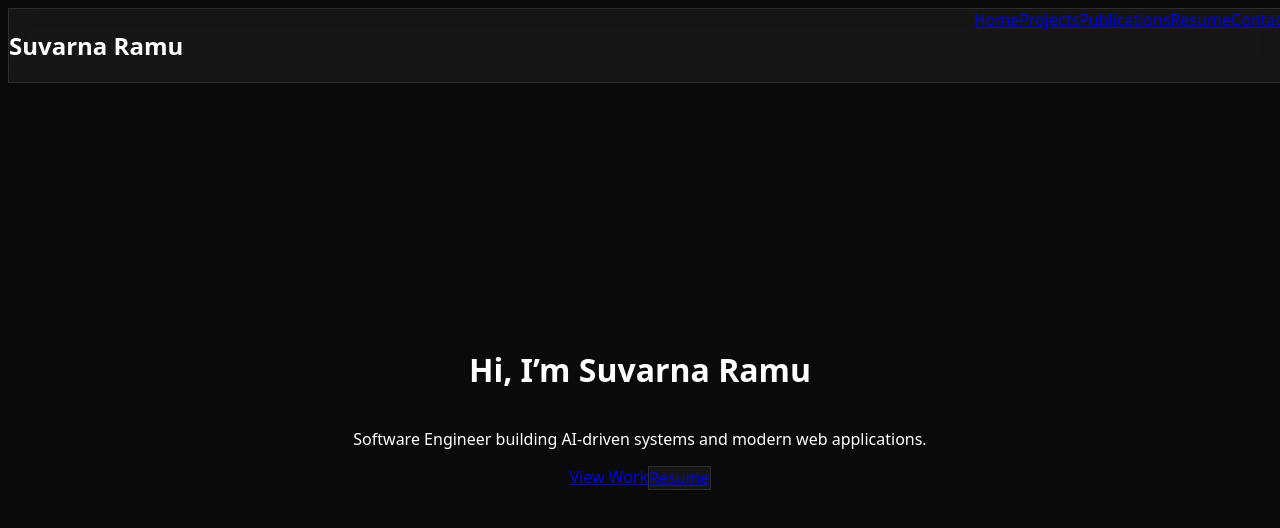
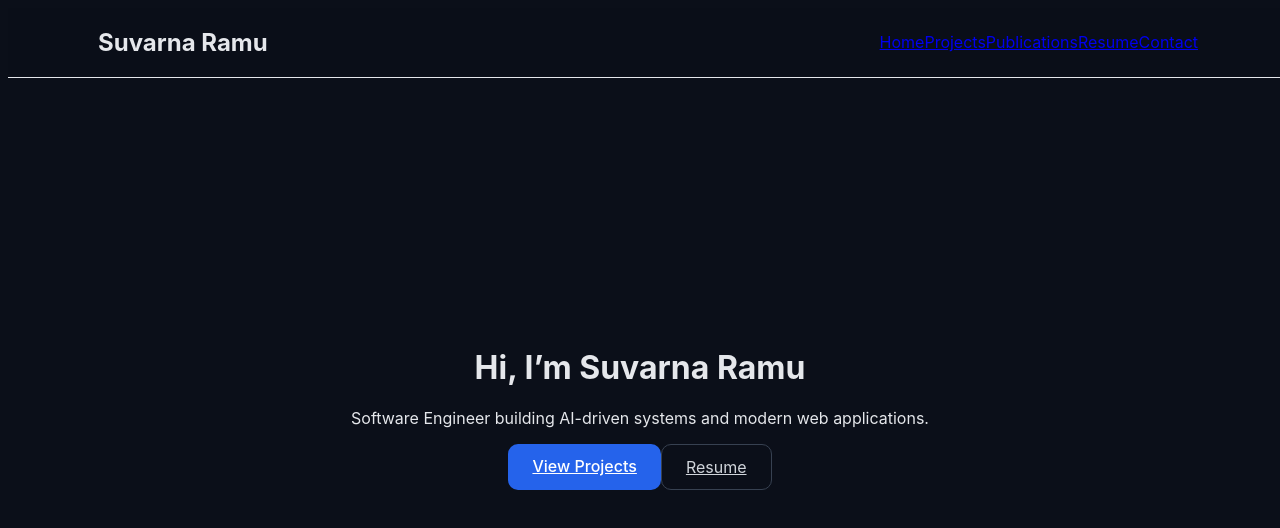
Before and after one commit to SuvarnaAdityan/Suvarna-Portfolio, a Next.js app: page / in a window 1280 px wide. Shown: the top 528 px of the page. Built offline with nearby package versions, Linux system fonts and the light colour scheme.

Commit message:
fixed UI alignment and styling

```diff
--- a/app/Projects/page.js
+++ b/app/Projects/page.js
@@ -4,38 +4,36 @@ import GitHubRepos from "../../components/GitHubRepos";
 
 export default function Projects() {
   return (
-    <main className="px-6 py-24 max-w-6xl mx-auto">
+    <main className="container px-6 py-28">
 
-      <h1 className="text-4xl font-bold mb-10">Projects</h1>
+      <h1 className="text-3xl font-semibold mb-10">Projects</h1>
 
-      {/* Featured Projects */}
-      <div className="space-y-8">
+      <div className="grid md:grid-cols-2 gap-6">
 
-        <div className="glass p-6 rounded-xl">
+        <div className="glass p-6">
           <h2 className="text-xl font-semibold">Fraud Detection System</h2>
           <p className="text-gray-400 mt-2">
             Deep learning model achieving up to 99% accuracy.
           </p>
           <a href="https://ijsrset.com/%20IJSRSET207380"
-            className="text-blue-400 mt-2 block">
-            View Publication →
+            className="text-blue-400 mt-3 inline-block">
+            View →
           </a>
         </div>
 
-        <div className="glass p-6 rounded-xl">
+        <div className="glass p-6">
           <h2 className="text-xl font-semibold">Social Network Analysis</h2>
           <p className="text-gray-400 mt-2">
-            Visualization of network centrality measures.
+            Visualization of network centrality metrics.
           </p>
         </div>
 
       </div>
 
-      {/* GitHub Section */}
-      <section className="mt-20">
-        <h2 className="text-3xl font-bold mb-6">GitHub Projects</h2>
+      <div className="mt-20">
+        <h2 className="text-2xl font-semibold mb-6">GitHub Projects</h2>
         <GitHubRepos />
-      </section>
+      </div>
 
     </main>
   );
--- a/app/globals.css
+++ b/app/globals.css
@@ -2,14 +2,47 @@
 @tailwind components;
 @tailwind utilities;
 
+/* Base */
 body {
-  background: #0a0a0a;
-  color: #ffffff;
-  font-family: system-ui, sans-serif;
+  background: #0b0f19;
+  color: #e5e7eb;
+  font-family: 'Inter', system-ui, sans-serif;
 }
 
+/* Container */
+.container {
+  max-width: 1100px;
+  margin: auto;
+}
+
+/* Glass card */
 .glass {
-  background: rgba(255, 255, 255, 0.05);
-  backdrop-filter: blur(12px);
-  border: 1px solid rgba(255,255,255,0.1);
+  background: rgba(255, 255, 255, 0.04);
+  border: 1px solid rgba(255,255,255,0.08);
+  border-radius: 16px;
 }
+
+/* Button styles */
+.btn-primary {
+  background: #2563eb;
+  padding: 12px 24px;
+  border-radius: 10px;
+  color: white;
+  font-weight: 500;
+  transition: 0.3s;
+}
+
+.btn-primary:hover {
+  background: #1d4ed8;
+}
+
+.btn-outline {
+  border: 1px solid #374151;
+  padding: 12px 24px;
+  border-radius: 10px;
+  color: #d1d5db;
+}
+
+.btn-outline:hover {
+  background: #111827;
+}
--- a/app/page.js
+++ b/app/page.js
@@ -1,31 +1,31 @@
 "use client";
-import { motion } from "framer-motion";
 
 export default function Home() {
   return (
-    <main className="min-h-screen flex flex-col justify-center items-center px-6 pt-32">
+    <main className="min-h-screen flex items-center justify-center px-6 pt-24">
 
-      <motion.h1
-        initial={{ opacity: 0, y: 40 }}
-        animate={{ opacity: 1, y: 0 }}
-        className="text-6xl font-bold text-center"
-      >
+      <div className="text-center max-w-2xl">
+
+        <h1 className="text-5xl font-bold leading-tight">
           Hi, I’m <span className="text-blue-500">Suvarna Ramu</span>
-      </motion.h1>
+        </h1>
 
-      <p className="mt-6 text-gray-400 text-center max-w-xl">
+        <p className="mt-6 text-lg text-gray-400">
           Software Engineer building AI-driven systems and modern web applications.
         </p>
 
-      <div className="mt-10 flex gap-4">
-        <a href="/projects" className="bg-blue-500 px-6 py-3 rounded-xl">
-          View Work
+        <div className="mt-10 flex justify-center gap-4">
+
+          <a href="/projects" className="btn-primary">
+            View Projects
           </a>
 
-        <a href="/SUVARNA RAMU RESUME.pdf" target="_blank"
-          className="glass px-6 py-3 rounded-xl">
+          <a href="/SUVARNA RAMU RESUME.pdf" target="_blank" className="btn-outline">
             Resume
           </a>
+
+        </div>
+
       </div>
 
     </main>
--- a/components/Navbar.js
+++ b/components/Navbar.js
@@ -3,19 +3,19 @@ import Link from "next/link";
 
 export default function Navbar() {
   return (
-    <nav className="fixed top-0 w-full glass z-50">
-      <div className="max-w-6xl mx-auto flex justify-between px-6 py-4">
+    <nav className="fixed top-0 w-full bg-[#0b0f19]/90 backdrop-blur border-b border-gray-800 z-50">
+      <div className="container flex justify-between items-center px-6 py-4">
 
-        <h1 className="font-semibold text-lg tracking-wide">
+        <h1 className="text-lg font-semibold tracking-wide">
           Suvarna Ramu
         </h1>
 
-        <div className="space-x-6 text-gray-300">
-          <Link href="/">Home</Link>
-          <Link href="/projects">Projects</Link>
-          <Link href="/publications">Publications</Link>
-          <Link href="/resume">Resume</Link>
-          <Link href="/contact">Contact</Link>
+        <div className="flex gap-8 text-sm text-gray-300">
+          <Link href="/" className="hover:text-white">Home</Link>
+          <Link href="/projects" className="hover:text-white">Projects</Link>
+          <Link href="/publications" className="hover:text-white">Publications</Link>
+          <Link href="/resume" className="hover:text-white">Resume</Link>
+          <Link href="/contact" className="hover:text-white">Contact</Link>
         </div>
 
       </div>
```
Lines whose indentation alone changed are shown as unchanged.
